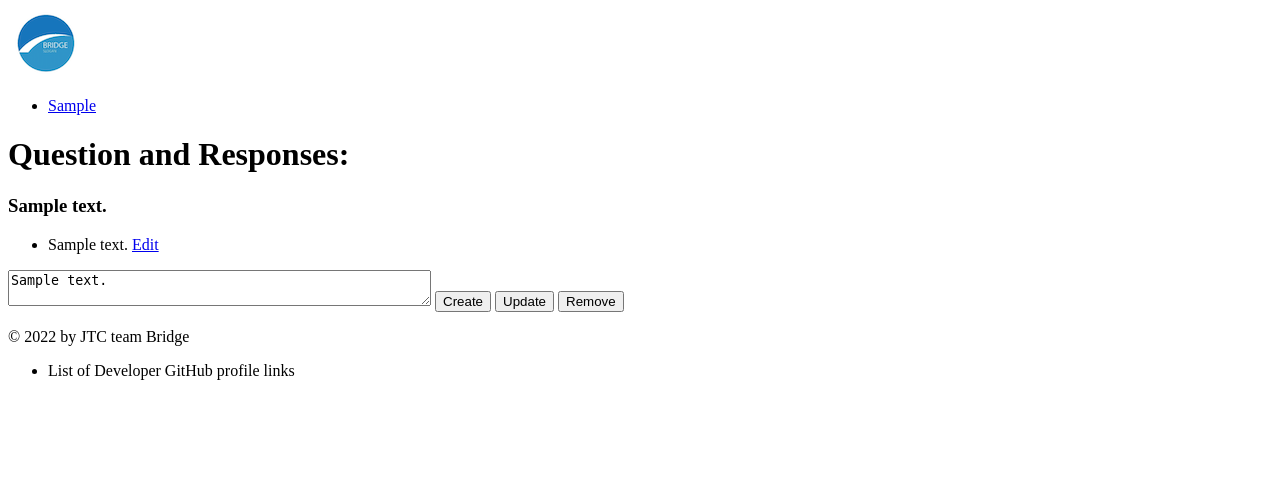
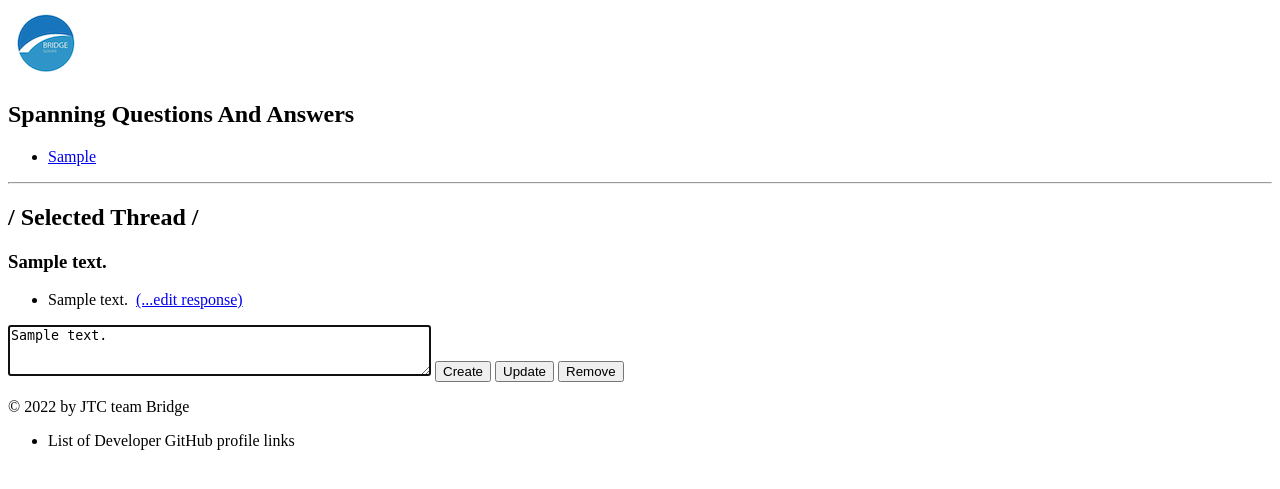
Before and after one commit to ponyNYC/bridge_2022, a Django app: page /bridge/threads/1/1 in a window 1280 px wide. Shown: the top 489 px of the page. Run offline with Django 4.2, Linux system fonts and the light colour scheme; tables that the repository leaves empty hold one stand-in row (values such as "Sample post").

Commit message:
updated forms * added autofocus to text fields * made minor formatting adjustments to html templates

```diff
--- a/bridge/bridgeapp/forms.py
+++ b/bridge/bridgeapp/forms.py
@@ -10,10 +10,11 @@ class ResponseForm(forms.Form):
         required=True,
         label='',
         widget=forms.Textarea(attrs={
-            'rows': '2',
+            'rows': '3',
             'cols': '50',
-            'placeholder': 'Write a response here.'
-            }))
+            'autofocus': True,
+            'placeholder': 'Write a response here...'
+        }))
 
 
 class ThreadForm(forms.Form):
@@ -21,13 +22,15 @@ class ThreadForm(forms.Form):
         required=True,
         label='',
         widget=forms.Textarea(attrs={
-            'rows': '2',
+            'rows': '3',
             'cols': '50',
-            'placeholder': 'Post a question here.'
-            }))
+            'autofocus': True,
+            'placeholder': 'Type a new question here then assign categories below...'
+        }))
+
     category_ids = forms.MultipleChoiceField(
         required=True,
-        label='Check applicable categories',
+        label='Applicable categories (deselect as needed)',
         widget=forms.CheckboxSelectMultiple(attrs={'checked': True}),
         choices=CAT_CHOICES,
     )
--- a/bridge/bridgeapp/templates/category.html
+++ b/bridge/bridgeapp/templates/category.html
@@ -1,5 +1,5 @@
 {% extends 'home.html' %} {% block main %}
-<h2>{{ category.type }}</h2>
+<h2><u>{{ category.type }}</u></h2>
 <section>
     <ol>
         {% for thread in threads %}
--- a/bridge/bridgeapp/templates/home.html
+++ b/bridge/bridgeapp/templates/home.html
@@ -11,6 +11,7 @@
         <header>
             <nav>
                 <a href="{% url 'home' %} "><img src="/static/images/bridge.png" /></a>
+                <h2>Spanning Questions And Answers</h2>
                 <ul>
                     {% for category in categories %}
                     <li> <a
@@ -21,10 +22,12 @@
                     {% endfor %}
                 </ul>
             </nav>
+            <hr>
         </header>
         {% block main %}
         <main>
             <h1>Welcome to Bridge</h1>
+            <p>Bridge is a question/answer platform for the justice-involved community, including friends and family of justice-involved persons. Its purpose is to connect those with questions about going to, being in, or coming home from prison with those who know the answers. Users can browse question threads, create new questions, and respond to questions. Questions may be assigned to one or all of these categories: Pre-Commitment (going to); Currently Incarcerated (being in); and Post-Release (coming home). </p>
             <ul>
                 {% for category in categories %}
                 <li>
--- a/bridge/bridgeapp/templates/thread.html
+++ b/bridge/bridgeapp/templates/thread.html
@@ -1,9 +1,9 @@
 {% extends 'home.html' %} {% block main %}
-    <h1>Question and Responses:</h1>
+    <h2>/ Selected Thread /</h2>
     <h3>{{ thread.body }}</h3>
     <ul>
         {% for response in responses %}
-            <li>{{ response.body }}&nbsp;<a href="{% url 'thread' thread_id=thread.id resp_id=response.id %}">Edit</a></li>
+            <li>{{ response.body }} &nbsp;<a href="{% url 'thread' thread_id=thread.id resp_id=response.id %}">(...edit response)</a></li>
         {% endfor %}
     </ul>
     <form action="{% url 'thread' thread_id=thread.id resp_id=id %}" method="POST">
--- a/bridge/bridgeapp/views.py
+++ b/bridge/bridgeapp/views.py
@@ -62,7 +62,8 @@ class BridgeThreadView(View):
     def get(self, request, thread_id, resp_id):
         thread = Thread.objects.get(id=thread_id)
         responses = Response.objects.filter(thread=thread)
-        form = ResponseForm(initial={'body': Response.objects.get(id=resp_id).body if resp_id else ''})
+        form = ResponseForm(initial={'body': Response.objects.get(
+            id=resp_id).body if resp_id else ''})
 
         return render(
             request=request,
```
